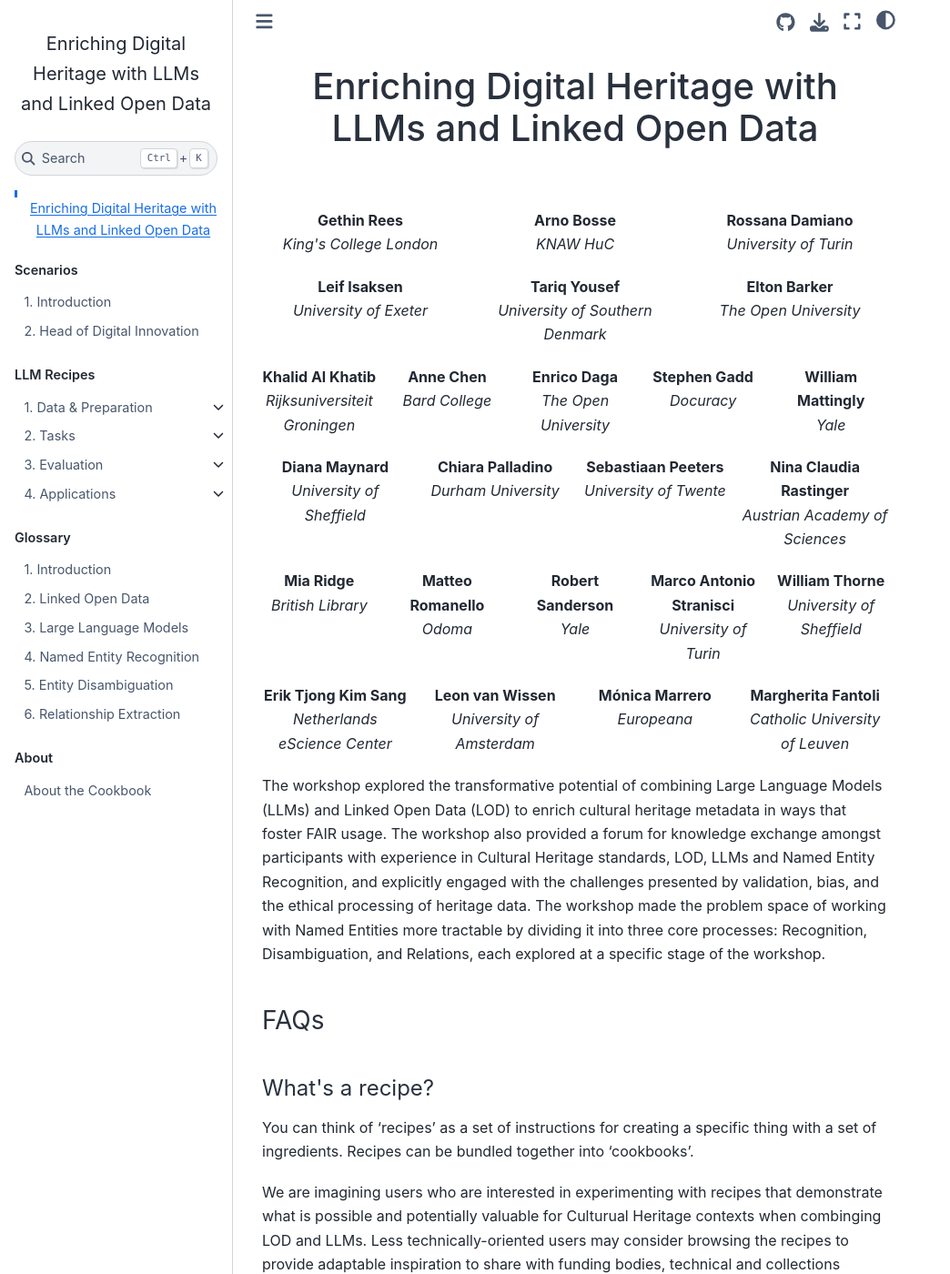
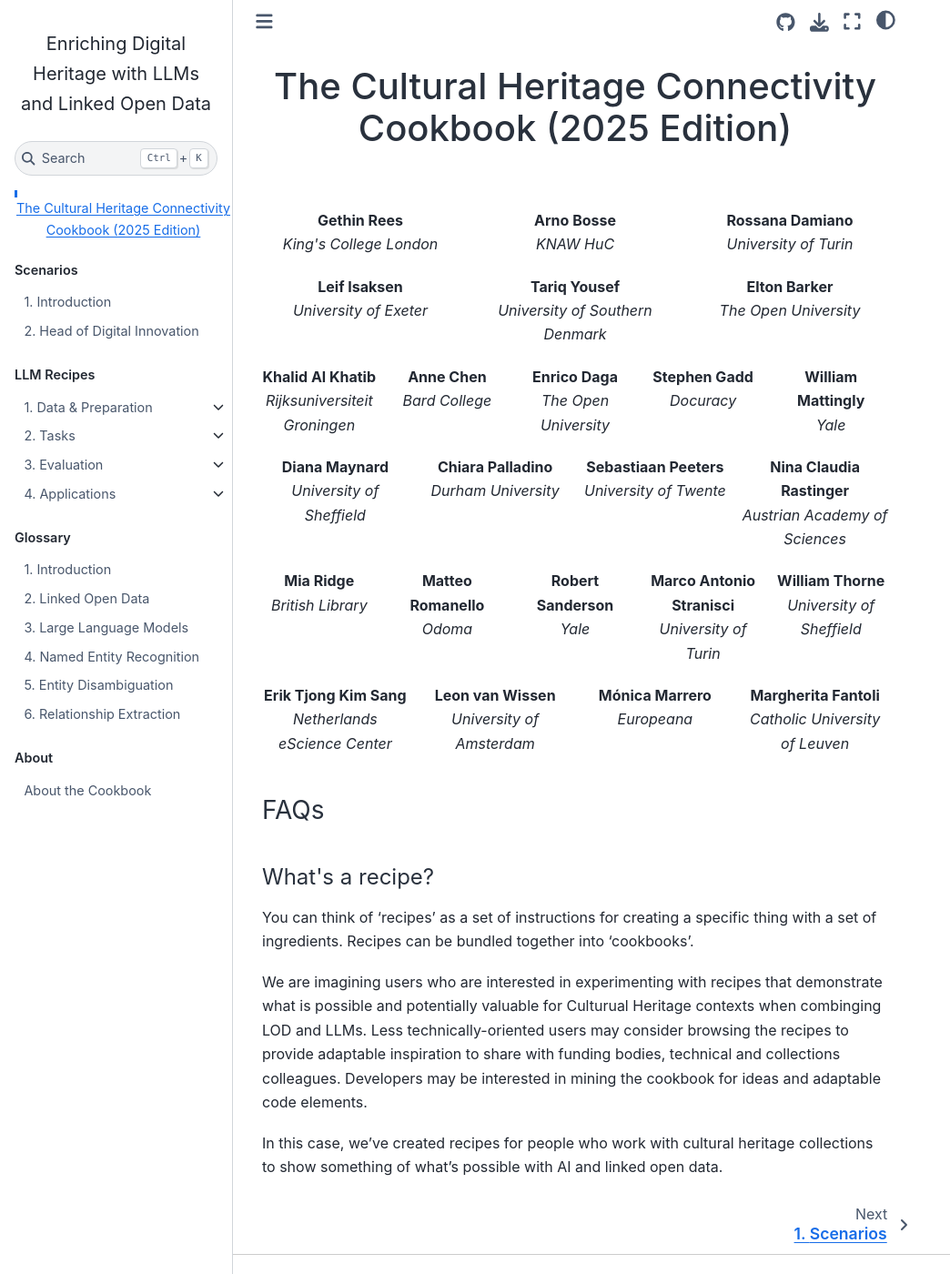
Before and after one commit to pelagios/llm-lod-enriching-heritage, a Jupyter Book: the page built from intro.md, in a window 1280 px wide and 1400 px high. Shown: the whole window at 91% size, without its empty margins (0-1044 px from the left). Built offline with Jupyter Book 1.0.4 settings and Sphinx 7.4.7 and the Sphinx Book theme 1.1.4, drawn with Linux system fonts in a browser that asks for light colours; pages that are not in the unit, such as notebooks, are missing from menus.

Commit message:
Update intro.md
- Changed title
- moved workshop description to About page

```diff
--- a/intro.md
+++ b/intro.md
@@ -1,4 +1,4 @@
-# <p style="text-align: center">Enriching Digital Heritage with LLMs and Linked Open Data</h2>
+# <p style="text-align: center">The Cultural Heritage Connectivity Cookbook (2025 Edition)</h2>
 
 <div style="display: grid; grid-template-columns: repeat(3, 1fr); gap: 20px; margin: 20px auto; text-align: center; max-width: 800px;">
   <div><strong>Gethin Rees</strong><br><em>King's College London</em></div>
@@ -42,8 +42,6 @@
   </div>
 </div>
 
-The workshop explored the transformative potential of combining Large Language Models (LLMs) and Linked Open Data (LOD) to enrich cultural heritage metadata in ways that foster FAIR usage. The workshop also provided a forum for knowledge exchange amongst participants with experience in Cultural Heritage standards, LOD, LLMs and Named Entity Recognition, and explicitly engaged with the challenges presented by validation, bias, and the ethical processing of heritage data. The workshop made the problem space of working with Named Entities more tractable by dividing it into three core processes: Recognition, Disambiguation, and Relations, each explored at a specific stage of the workshop.
-
 <h3>FAQs</h2>
 <h4>What's a recipe?</h3>
 
```
